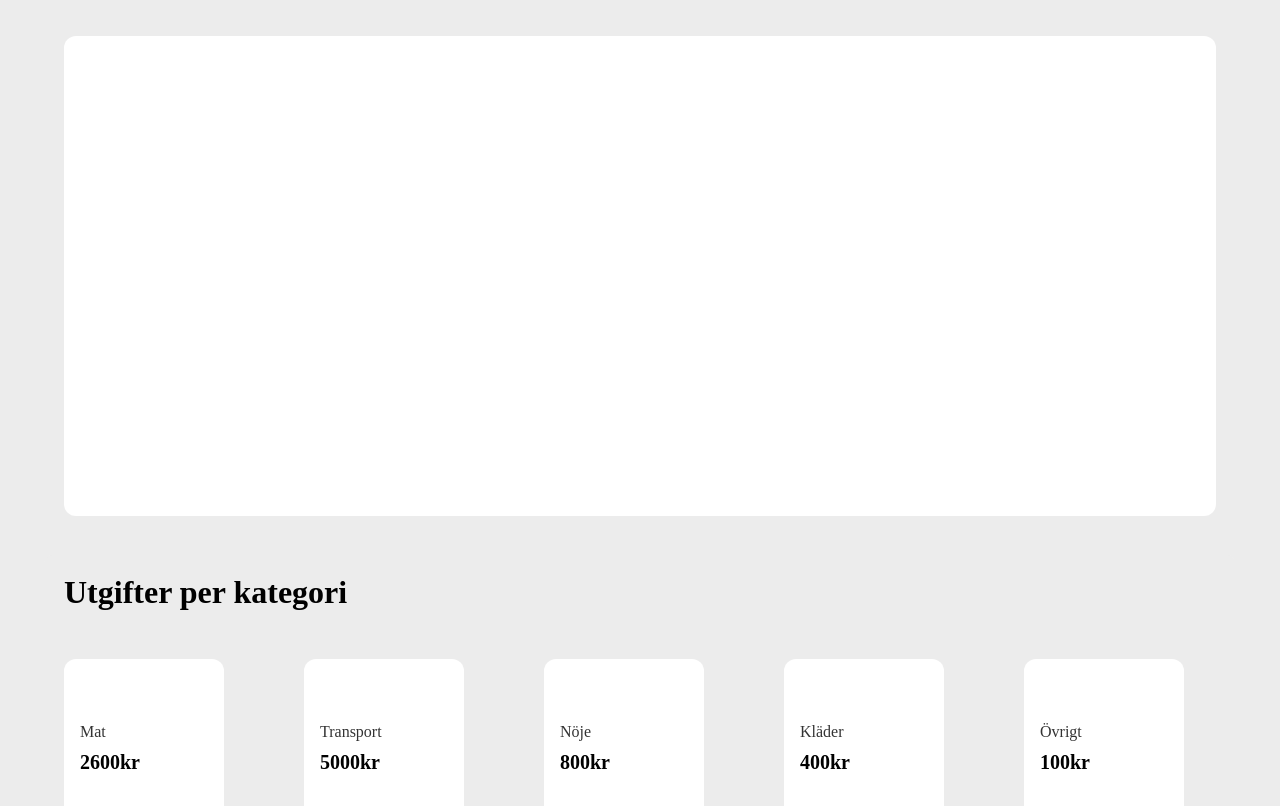
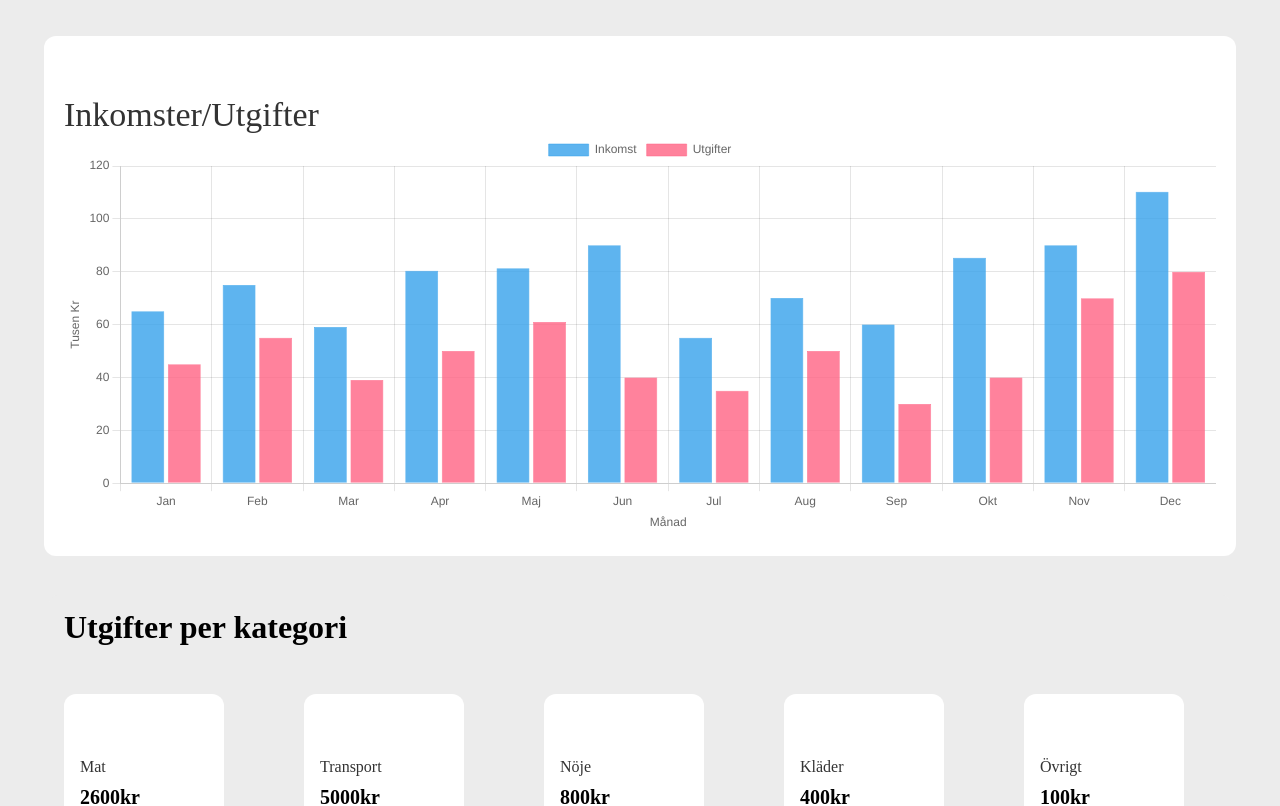
Before and after one commit to ivararnesson/BudgetPlanner, a React (Vite) app in the folder BudgetPlanner.Web/: page / in a window 1280 px wide. Shown: the part 220-1026 px from the top of the page. Built offline with nearby package versions, Linux system fonts and the light colour scheme.

Commit message:
Add chart

```diff
--- a/BudgetPlanner.Web/package.json
+++ b/BudgetPlanner.Web/package.json
@@ -16,7 +16,9 @@
     "@mui/material": "^6.1.1",
     "@mui/styled-engine-sc": "^6.1.1",
     "@mui/x-charts": "^7.18.0",
+    "chart.js": "^4.4.4",
     "react": "^18.3.1",
+    "react-chartjs-2": "^5.2.0",
     "react-dom": "^18.3.1",
     "styled-components": "^6.1.13"
   },
--- a/BudgetPlanner.Web/src/Components/Daboard.jsx
+++ b/BudgetPlanner.Web/src/Components/Daboard.jsx
@@ -9,6 +9,7 @@ function Dashboard() {
       <div>
         <MainCard />
       </div>
+
       <div>
         <CategoriesCard />
       </div>
--- a/BudgetPlanner.Web/src/Components/FoodCategorie.jsx
+++ b/BudgetPlanner.Web/src/Components/FoodCategorie.jsx
@@ -1,5 +1,5 @@
 import React from "react";
-import foodData from "../data"; // Import your data file
+import foodData from "../DataCategorie"; // Import your data file
 
 function FoodCategorie() {
   return (
--- a/BudgetPlanner.Web/src/Components/MainCard.jsx
+++ b/BudgetPlanner.Web/src/Components/MainCard.jsx
@@ -1,15 +1,74 @@
 import React from "react";
+import { Bar } from "react-chartjs-2";
+import { Chart as ChartJS, CategoryScale, LinearScale, BarElement, Title, Tooltip, Legend } from 'chart.js';
 import "../Components/style/dashboard.css";
+import { incomeData, expenseData } from '../DataChart';
+
+ChartJS.register(CategoryScale, LinearScale, BarElement, Title, Tooltip, Legend);
 
 function MainCard() {
+  const labels = [
+    "Jan", "Feb", "Mar", "Apr", "Maj",
+    "Jun", "Jul", "Aug", "Sep", "Okt",
+    "Nov", "Dec",
+  ];
+
+  const data = {
+    labels: labels,
+    datasets: [
+      {
+        label: "Inkomst",
+        data: incomeData,
+        backgroundColor: 'rgba(54, 162, 235, 0.8)',
+        borderColor: 'rgb(54, 162, 235)',
+        borderWidth: 0.5
+      },
+      {
+        label: 'Utgifter',
+        data: expenseData,
+        backgroundColor: 'rgba(255, 99, 132, 0.8)',
+        borderColor: 'rgb(255, 99, 132)',
+        borderWidth: 0.5
+      }
+    ]
+  };
+
+  const options = {
+    responsive: true,
+    maintainAspectRatio: false,
+    scales: {
+      x: {
+        stacked: false,
+        title: {
+          display: true,
+          text: 'Månad'
+        },
+        barPercentage: 0.5,
+        categoryPercentage: 0.8
+      },
+      y: {
+        title: {
+          display: true,
+          text: "Tusen Kr",
+        }
+      }
+    },
+    plugins: {
+      legend: {
+        display: true,
+        position: 'top',
+      }
+    }
+  };
+
   return (
-    <>
-      <div className="main-card">
-        <div className="main-card-content">
-
-        </div>
-     </div>
-    </>
+    <div className="main-card">
+      <div className="main-card-content" style={{ height: '400px', width: '100%' }}>
+        <h1 className="main-text">Inkomster/Utgifter</h1>
+        <Bar data={data} options={options} className="chart" />
+      </div>
+    </div>
   );
 }
+
 export default MainCard;
--- a/BudgetPlanner.Web/src/Components/style/Dashboard.css
+++ b/BudgetPlanner.Web/src/Components/style/Dashboard.css
@@ -13,24 +13,40 @@
     width: 90%;
     margin-left: auto;
     margin-right: auto;
+    display: flex; /* Allows for flexible layout */
+    justify-content: center; /* Center the chart */
+    align-items: center; /* Center the chart vertically */
+    padding: 20px; /* Optional padding */
+  }
+
+  .chart {
+    background-color: #ffffff; /* Make chart fill the container */
+  }
+
+.main-text {
+  background-color: #ffffff;
+  font-size: 34px;
+  font-weight: 500;
+  color: #333;
 }
 
 /*CategoriesCard*/
 .categories-container {
     display: flex;
     align-items: center;
-    flex-wrap: wrap;
+    overflow-x: auto; /* Enable horizontal scrolling */
     gap: 5rem;
     margin-top: 3rem;
 }
 
 .categories-card {
     border-radius: 12px;
-    padding: 20px;
+    padding: 15px;
     margin-top: 3%;
     width: 90%;
     margin-left: auto;
     margin-right: auto;
+    margin-bottom: 5rem;
 }
 
 .categories-card-container {
@@ -39,7 +55,7 @@
     flex-direction: column;
     border-radius: 12px;
     height: 12rem;
-  width: 10rem;
+    min-width: 10rem;
 }
 
 .categories-card-categorie {
--- a/BudgetPlanner.Web/src/data.js
+++ b/BudgetPlanner.Web/src/DataCategorie.js
@@ -25,9 +25,15 @@ const foodData = [
     },
 
     {
+        category: "Hem",
+        price: 4000,
+    },
+
+    {
         category: "Lån",
         price: 4000,
     },
+
   ];
 
   export default foodData;
--- /dev/null
+++ b/BudgetPlanner.Web/src/DataChart.js
@@ -0,0 +1,14 @@
+// DataChart.js
+const incomeData = [
+    65.005, 75.005, 59.050, 80.400, 81.300,
+    90.040, 55.050, 70.050, 60.030, 85.300,
+    90.020, 110.300,
+  ];
+
+  const expenseData = [
+    45.000, 55.000, 39.000, 50.000, 61.000,
+    40.000, 35.000, 50.000, 30.000, 40.000,
+    70.000, 80.000,
+  ];
+
+  export { incomeData, expenseData };
```
Also changed, not shown: 1 other file (tests, documents, lock files or other folders). Lines whose indentation alone changed are shown as unchanged.
